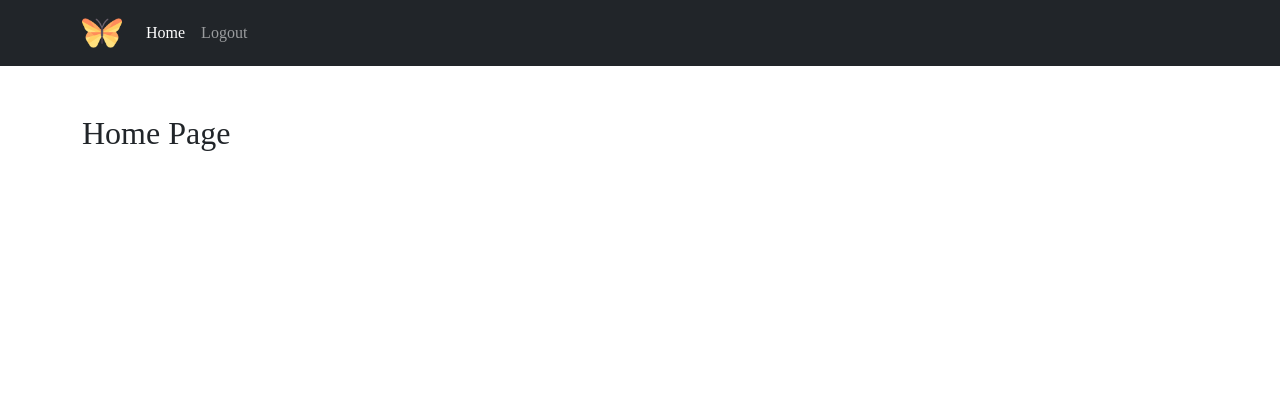
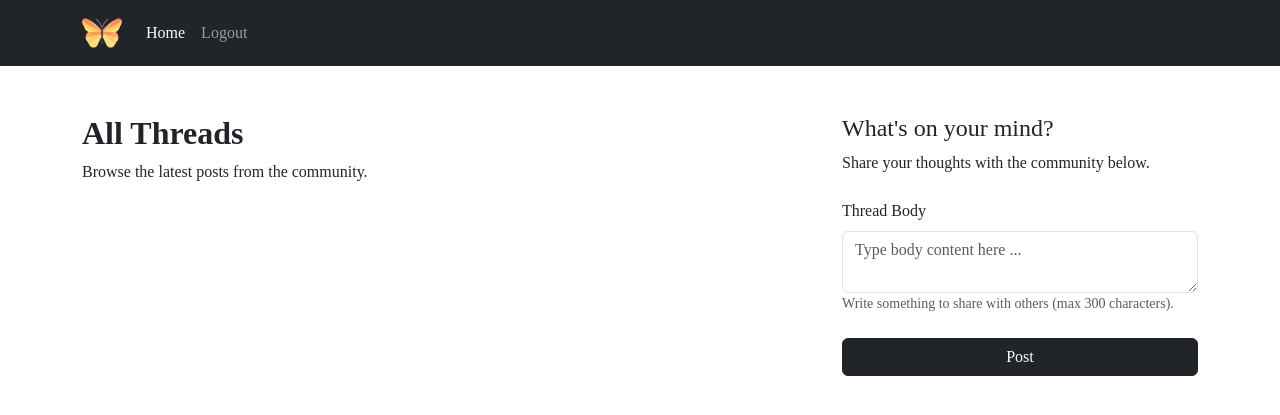
Before and after one commit to r00tus4r/thredly-app, a Flask app: page / in a window 1280 px wide. Shown: the top 415 px of the page. Run offline with Flask 3, Linux system fonts and the light colour scheme; the first user in the database is signed in; tables that the repository leaves empty hold one stand-in row (Sample ...); some web fonts are replaced.

Commit message:
refactor: code structure for improved readability and maintainability

```diff
--- a/app/forms.py
+++ b/app/forms.py
@@ -22,5 +22,5 @@ class LoginForm(FlaskForm):
     submit = SubmitField('Login')
 
 class ThreadForm(FlaskForm):
-    body = TextAreaField('Thread Body', validators=[DataRequired(message=''), Length(max=300, message='')], description='')
+    body = TextAreaField('Thread Body', validators=[DataRequired(message='Please enter some text for your thread.'), Length(max=300, message='Thread cannot exceed 300 characters.')], description='Write something to share with others (max 300 characters).')
     submit = SubmitField('Post')
--- a/app/models.py
+++ b/app/models.py
@@ -1,5 +1,6 @@
 from . import db
 from flask_login import UserMixin
+from sqlalchemy.sql import func
 
 class User(db.Model, UserMixin):
     __tablename__ = 'users'
@@ -17,6 +18,7 @@ class Thread(db.Model):
     body = db.Column(db.Text(300), nullable=False)
     views = db.Column(db.Integer, default=0)
     likes = db.Column(db.Integer, default=0)
+    created_at = db.Column(db.DateTime, default=func.now())
     user_id = db.Column(db.Integer, db.ForeignKey('users.id'), nullable=False)
 
     def __repr__(self):
--- a/app/routes.py
+++ b/app/routes.py
@@ -1,12 +1,21 @@
-from flask import render_template, Blueprint
+from flask import render_template, Blueprint, flash, redirect, url_for
 import json
-from flask_login import login_required
+from flask_login import login_required, current_user
+from .forms import ThreadForm
+from .models import Thread
+from . import db
 
 bp = Blueprint('routes', __name__)
 
-@bp.route('/')
-@bp.route('/home')
+@bp.route('/', methods=['GET', 'POST'])
 @login_required
 def home():
-    with open('data/threads.json', 'r', encoding='utf-8') as f: threads = json.load(f)
-    return render_template('home.html', threads=threads)
+    threads = Thread.query.all()
+    form = ThreadForm()
+    if form.validate_on_submit():
+        thread = Thread(body=form.body.data, author=current_user)
+        db.session.add(thread)
+        db.session.commit()
+        flash('Thread created successfully.', category='success')
+        return redirect(url_for('routes.home'))
+    return render_template('home.html', threads=threads, form=form)
--- a/app/templates/home.html
+++ b/app/templates/home.html
@@ -1,5 +1,36 @@
 {% extends 'base.html' %}
 {% block title %}Home{% endblock %}
 {% block content %}
-    <h2>Home Page</h2>
+    <div class="row">
+        <div class="col-md-8 col-lg-8">
+            {% if threads %}
+                <h2 class="fw-bold">All Threads</h2>
+                <p class="mb-4">Browse the latest posts from the community.</p>
+            {% else %}
+                <div class="text-center">
+                    <h4>No threads yet</h4>
+                    <p class="mb-4">Be the first to start a conversation!</p>
+                    <img src="{{ url_for('static', filename='not-found.png') }}" class="w-50">
+                </div>
+            {% endif %}
+        </div>
+        <div class="col-md-4 col-lg-4">
+            <h4>What's on your mind?</h4>
+            <p class="mb-4">Share your thoughts with the community below.</p>
+            <form action="{{ url_for('routes.home') }}" method="post">
+                {{ form.hidden_tag() }}
+                <div class="mb-4">
+                    {{ form.body.label(class="form-label") }}
+                    {{ form.body(class="form-control" + (' is-invalid' if form.body.errors else ''), placeholder='Type body content here ...', row=3) }}
+                    <div class="text-muted small">{{ form.body.description }}</div>
+                    {% for error in form.body.errors %}
+                        <div class="invalid-feedback">
+                            {{ error }}
+                        </div>
+                    {% endfor %}
+                </div>
+                {{ form.submit(class="btn btn-dark w-100") }}
+            </form>
+        </div>
+    </div>
 {% endblock %}
```
Also changed, not shown: app/static/not-found.png (added).
